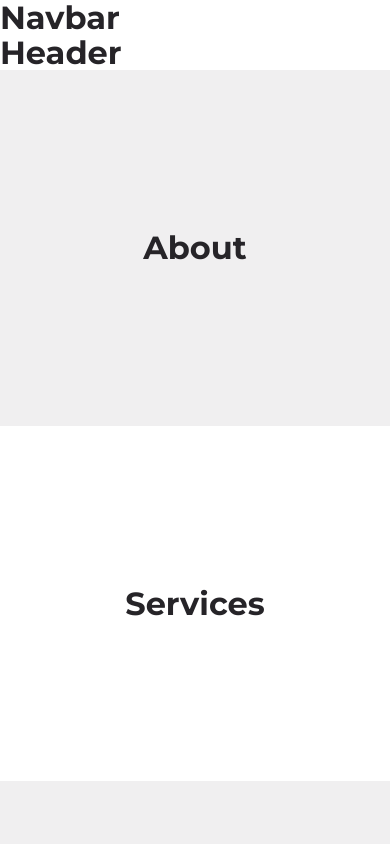
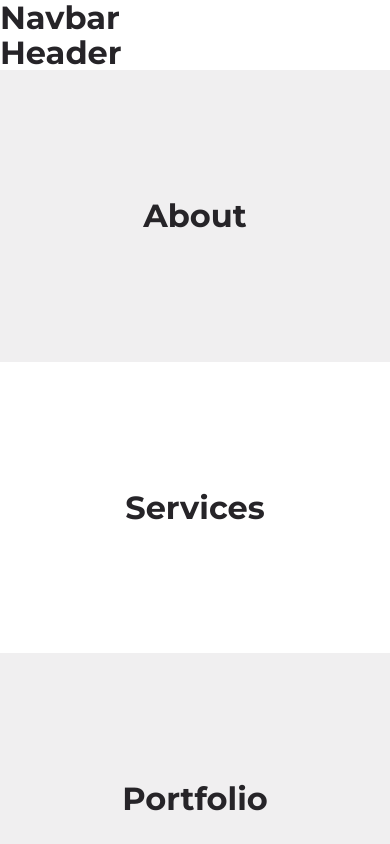
Before and after one commit to andydangit/ProfileV2, a React (Create React App) app: page / in a window 390 px wide. Shown: the top 844 px of the page. Built offline with nearby package versions, Linux system fonts and the light colour scheme.

Commit message:
Add Media Queries for tablet size

```diff
--- a/src/index.css
+++ b/src/index.css
@@ -163,3 +163,28 @@
 .btn.sm {
   padding: 0.5rem 1.2rem;
 }
+
+
+/* MEDIA QUERIES tablet size */
+@media screen and (max-width: 1024px) {
+    body {
+        font-size: 1rem;
+    }
+
+    .container {
+        width: var(--container-width-md);
+    }
+
+    section {
+        padding: 8rem 0;
+    }
+
+    section > p {
+        width: 72%;
+        margin-bottom: 3rem;
+    }
+
+    h1 {
+        font-size: 2rem;
+    }
+}
```
